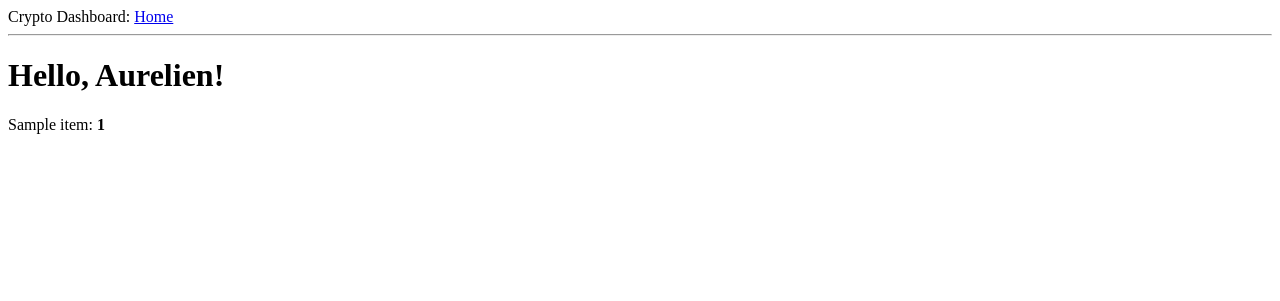
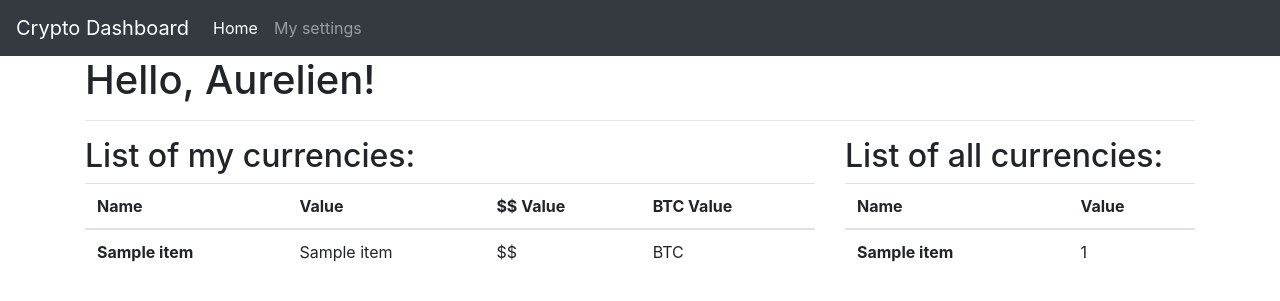
Before and after one commit to aurelienlegrand/Crypto_Dashboard, a Flask app: page / in a window 1280 px wide. Shown: the top 301 px of the page. Run offline with Flask 2, Linux system fonts and the light colour scheme; a database or web service that is not in the repository returns one stand-in record (values such as "Sample title"); data that the repository does not hold is empty; some libraries are stand-ins or nearby versions.

Commit message:
We can now get the currencies owned by the user. User configuration is in settings.cfg. Next step is to list USD and BTC value for each currency owned by the user.

```diff
--- /dev/null
+++ b/ApiUser.py
@@ -0,0 +1,49 @@
+from configparser import ConfigParser
+import requests
+import hmac, hashlib
+import urllib.parse
+import time
+import pprint
+
+
+class ApiUser:
+    def __init__(self, username, configFile='settings.cfg'):
+        self.username = username
+        self.configFile = configFile
+        self.key = None
+        self.secret = None
+        self.load_config()
+        self.get_my_currencies()
+
+    def load_config(self):
+        if self.configFile:
+            config = ConfigParser()
+            config.read(self.configFile)
+            self.key = config.get('Poloniex', 'API_KEY')
+            self.secret = config.get('Poloniex', 'SECRET')
+
+    def __api_execute_command(self, command):
+        post_data = (('command', command), ('nonce', int(time.time() * 1000000)))
+        # Encode post_data for HMAC
+        post_data_bytes = urllib.parse.urlencode(post_data).encode('utf8')
+        sign = hmac.new(self.secret.encode(), post_data_bytes, hashlib.sha512).hexdigest()
+
+        headers = {'Key': self.key, 'Sign': sign}
+        r = requests.post('https://poloniex.com/tradingApi', data=post_data, headers=headers)
+        return r
+
+    def get_currencies(self):
+        r = self.__api_execute_command('returnBalances')
+        return r.json()
+
+    def get_my_currencies(self):
+        """ Returns only currencies that you own. """
+
+        currencies = self.get_currencies()
+        my_currencies = {}
+
+        if currencies:
+            for curr in currencies:
+                if float(currencies[curr]) > 0:
+                    my_currencies[curr] = currencies[curr]
+            return my_currencies
--- a/app.py
+++ b/app.py
@@ -1,6 +1,8 @@
 from flask  import Flask, render_template
 import requests
 import json
+
+from ApiUser import ApiUser
 
 app = Flask(__name__)
 
@@ -9,24 +11,14 @@ app = Flask(__name__)
 @app.route('/', methods=['GET'])
 @app.route('/index', methods=['GET'])
 def index():
-    user = {'username': 'Aurelien'}
-    stocks_fake = [
-        {
-            'name': 'BTC',
-            'value': '12096'
-        },
-        {
-            'name': 'ETH',
-            'value': '1133'
-        }
-    ]
+    user = ApiUser('Aurelien')
 
     # Gets all cryptocurrencies ticker value
     stocks = requests.get('https://poloniex.com/public?command=returnTicker').json()
 
     # TODO : Filter currencies
 
-    return render_template('index.html', title='Home', user=user, stocks=stocks)
+    return render_template('index.html', title='Home', user=user, stocks=stocks, my_stocks=user.get_my_currencies())
 
 # Main
 
--- a/settings.cfg
+++ b/settings.cfg
@@ -1,2 +1,4 @@
+[Poloniex]
 # Specify your API Key here
 API_KEY=
+SECRET=
--- a/templates/base.html
+++ b/templates/base.html
@@ -1,14 +1,24 @@
 <html>
     <head>
-      {% if title %}
-      <title>{{ title }} - Crypto Dashboard</title>
-      {% else %}
-      <title>Crypto Dashboard</title>
-      {% endif %}
+      <link rel="stylesheet" href="https://maxcdn.bootstrapcdn.com/bootstrap/4.0.0/css/bootstrap.min.css" integrity="sha384-Gn5384xqQ1aoWXA+058RXPxPg6fy4IWvTNh0E263XmFcJlSAwiGgFAW/dAiS6JXm" crossorigin="anonymous">
+      <nav class="navbar navbar-expand-lg navbar-dark bg-dark">
+        <a class="navbar-brand" href="#">Crypto Dashboard</a>
+          <button class="navbar-toggler" type="button" data-toggle="collapse" data-target="#navbarNav" aria-controls="navbarNav" aria-expanded="false" aria-label="Toggle navigation">
+            <span class="navbar-toggler-icon"></span>
+          </button>
+          <div class="collapse navbar-collapse" id="navbarNav">
+            <ul class="navbar-nav">
+              <li class="nav-item active">
+                <a class="nav-link" href="#">Home <span class="sr-only">(current)</span></a>
+              </li>
+              <li class="nav-item">
+                <a class="nav-link" href="#">My settings</a>
+              </li>
+            </ul>
+          </div>
+      </nav>
     </head>
     <body>
-        <div>Crypto Dashboard: <a href="/index">Home</a></div>
-        <hr>
-        {% block content %}{% endblock %}
+      {% block content %}{% endblock %}
     </body>
 </html>
--- a/templates/index.html
+++ b/templates/index.html
@@ -1,8 +1,54 @@
 {% extends "base.html" %}
 
 {% block content %}
+  <div class="container">
     <h1>Hello, {{ user.username }}!</h1>
-    {% for stock in stocks %}
-    <div><p>{{ stock }}: <b>{{ stocks[stock]["highestBid"] }}</b></p></div>
-    {% endfor %}
+    <hr />
+  </div>
+  <div class="container">
+    <div class="row">
+      <div class="col-md-8">
+        <h2>List of my currencies:</h2>
+        <table class="table">
+          <thead>
+            <tr>
+              <th scope="col">Name</th>
+              <th scope="col">Value</th>
+              <th scope="col">$$ Value</th>
+              <th scope="col">BTC Value</th>
+            </tr>
+          </thead>
+          <tbody>
+            {% for stock in my_stocks %}
+              <tr>
+                <th scope="row">{{ stock }}</th>
+                <td> {{ my_stocks[stock] }}
+                <td> $$ </td>
+                <td> BTC </td>
+              </tr>
+            {% endfor %}
+          </tbody>
+        </table>
+      </div>
+      <div class="col-md-4">
+        <h2>List of all currencies:</h2>
+        <table class="table">
+          <thead>
+            <tr>
+              <th scope="col">Name</th>
+              <th scope="col">Value</th>
+            </tr>
+          </thead>
+          <tbody>
+            {% for stock in stocks %}
+              <tr>
+                <th scope="row">{{ stock }}</th>
+                <td> {{ stocks[stock]["highestBid"] }}
+              </tr>
+            {% endfor %}
+          </tbody>
+        </table>
+      </div>
+    </div>
+  </div>
 {% endblock %}
```
